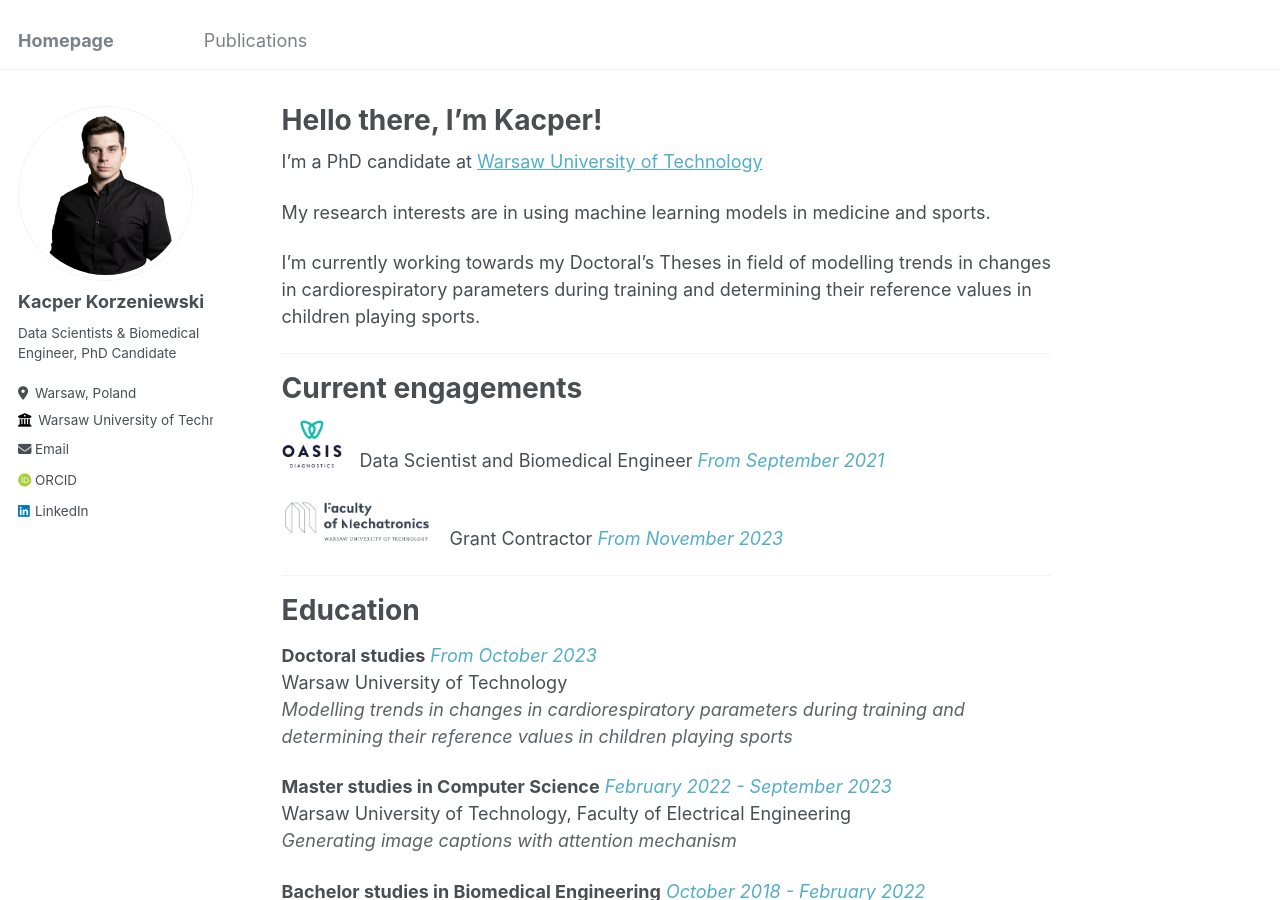
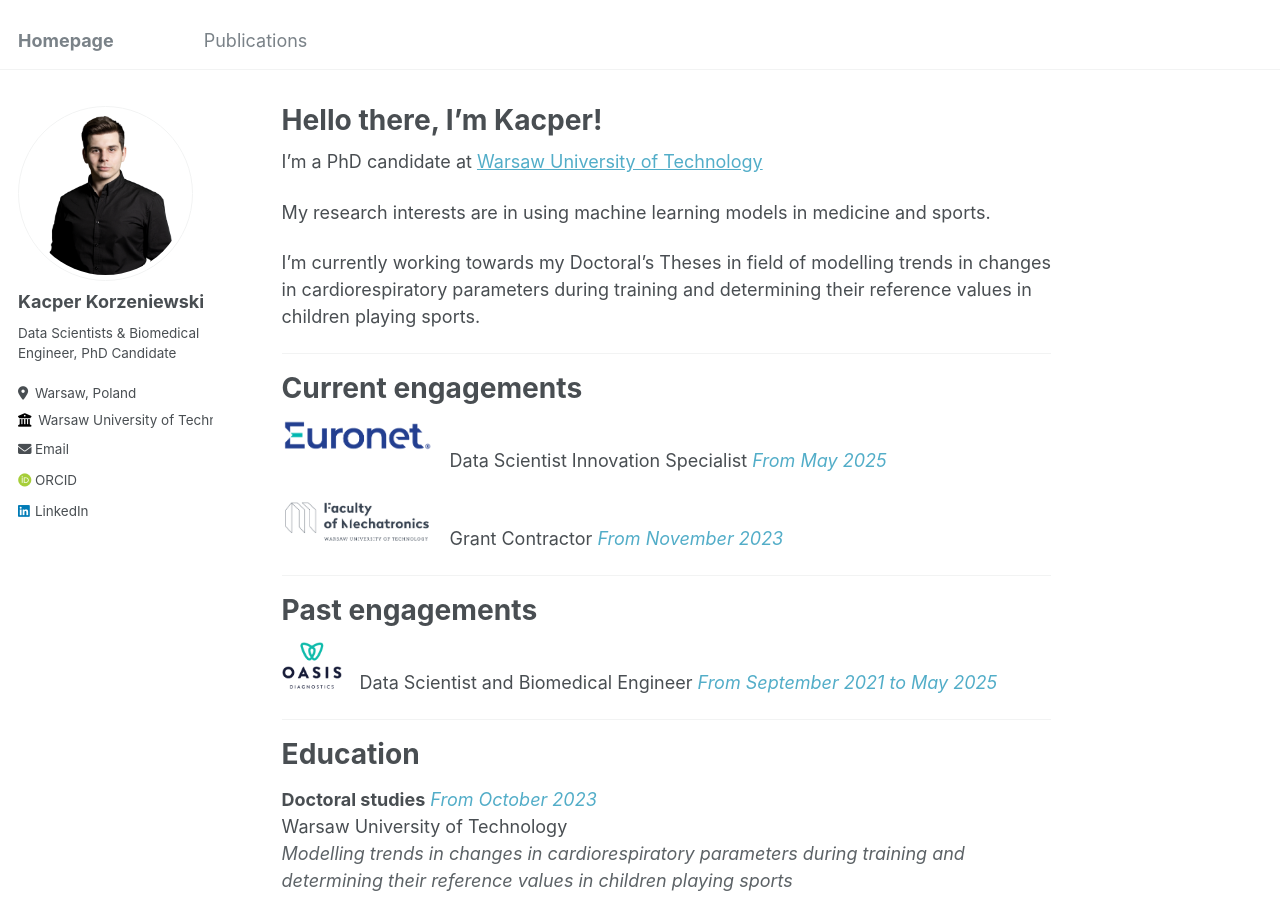
Before and after one commit to KacperKorzen/KacperKorzen.github.io, a Jekyll site: the page built from _pages/about.md, in a window 1280 px wide and 900 px high. Built offline with Jekyll 4.4.1, drawn with Linux system fonts in a browser that asks for light colours; some web fonts are replaced.

Commit message:
work update

```diff
--- a/_pages/about.md
+++ b/_pages/about.md
@@ -17,11 +17,18 @@ I'm currently working towards my Doctoral's Theses in field of modelling trends
 
 # Current engagements
 
-[![Ilustration](/images/logo_oasis.png){: .align-left width="60px" height="60px"}](https://oasis-diagnostics.com) \
-Data Scientist and Biomedical Engineer <span style="color:#52ADC8">*From September 2021*</span>
+[![Ilustration](/images/Euronet_logo.png){: .align-left width="150px" height="100px"}](https://www.euronetworldwide.com) \
+Data Scientist Innovation Specialist <span style="color:#52ADC8">*From May 2025*</span>
 
 [![Ilustration](/images/wut_mchtr.png){: .align-left width="150px" height="100px"}](https://www.mchtr.pw.edu.pl/www_mchtr_eng) \
 Grant Contractor <span style="color:#52ADC8">*From November 2023*</span>
+
+------
+
+# Past engagements
+
+[![Ilustration](/images/logo_oasis.png){: .align-left width="60px" height="60px"}](https://oasis-diagnostics.com) \
+Data Scientist and Biomedical Engineer <span style="color:#52ADC8">*From September 2021 to May 2025*</span>
 
 ------
 
```
Also changed, not shown: images/Euronet_Logo.png (added).
